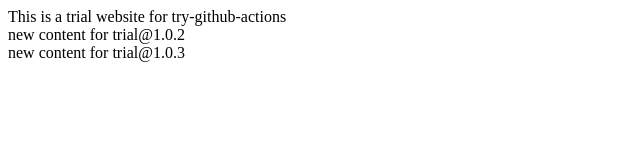
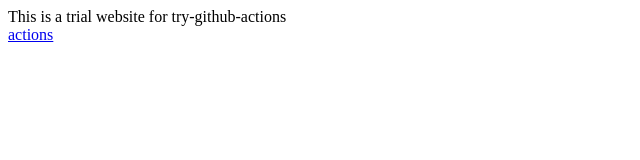
Before and after one commit to tempura327/try-github-actions, a website: page src/index.html in a window 1280 px wide. Shown: the whole page, without its empty margins (0-640 px from the left). Drawn offline with Linux system fonts and the light colour scheme.

Commit message:
chore: updpated index.html

```diff
--- a/src/index.html
+++ b/src/index.html
@@ -9,7 +9,6 @@
   <div>
     This is a trial website for try-github-actions
   </div>
-  <div>new content for trial@1.0.2</div>
-  <div>new content for trial@1.0.3</div>
+  <a href="https://github.com/tempura327/try-github-actions/actions">actions</a>
 </body>
 </html>
```
